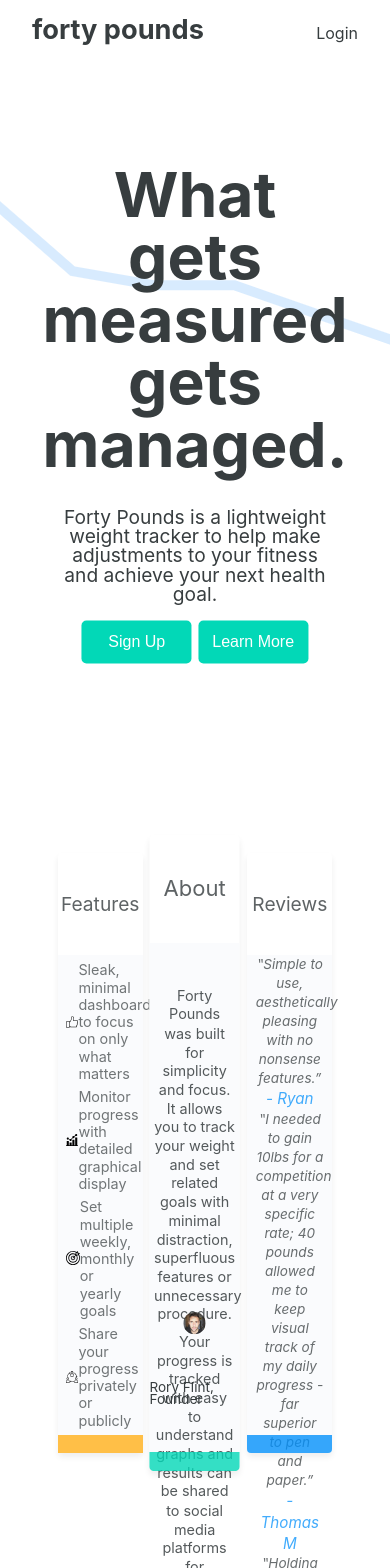
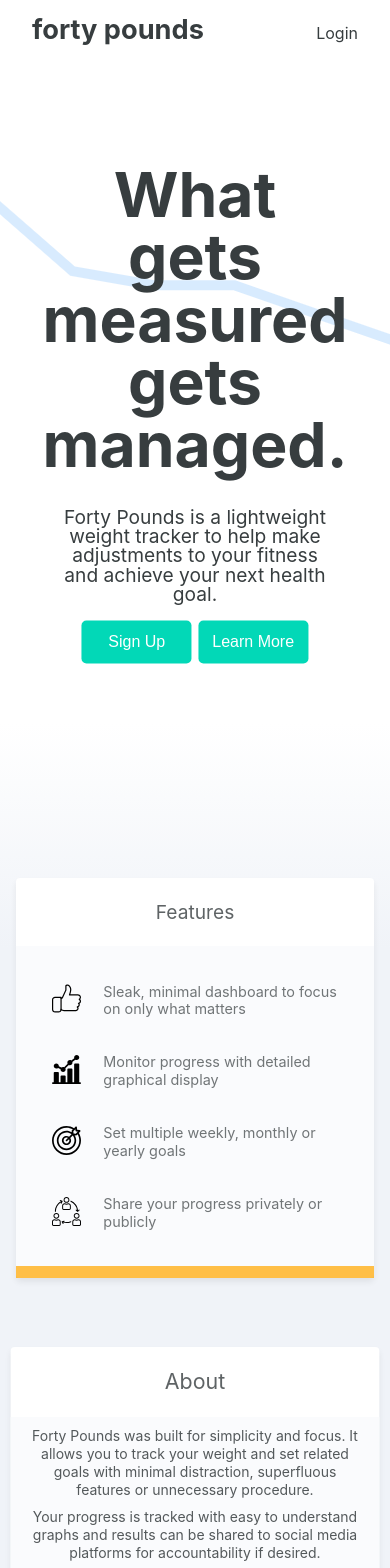
Before and after one commit to ruairidhflint/40lbs-frontend, a React (Create React App) app: page / in a window 390 px wide. Shown: the top 1568 px of the page. Built offline with nearby package versions, Linux system fonts and the light colour scheme.

Commit message:
Fix responsiveness on landing page

```diff
--- a/src/Components/LandingPageComponents/Cards/One.js
+++ b/src/Components/LandingPageComponents/Cards/One.js
@@ -52,13 +52,19 @@ const StyledCard = styled.div`
   flex-direction: column;
   transition: transform 0.3s ease-in-out;
 
-  @media(max-width: 860px) {
-    height: 600px;
-  }
-
   :hover {
     transform: scale(1.03);
     transition: transform 0.3s ease-in-out;
+  }
+
+  @media(max-width: 890px){
+    width: 87%;
+    height: 400px;
+  }
+
+  @media(max-width: 410px){
+    width: 100%;
+    height: 400px;
   }
 
   .title {
--- a/src/Components/LandingPageComponents/Cards/Three.js
+++ b/src/Components/LandingPageComponents/Cards/Three.js
@@ -43,8 +43,14 @@ const StyledCard = styled.div`
     transition: transform 0.3s ease-in-out;
   }
 
-  @media (max-width: 860px) {
-    height: 600px;
+  @media(max-width: 890px){
+    width: 90%;
+    height: 400px;
+  }
+
+  @media(max-width: 410px){
+    width: 100%;
+    height: 400px;
   }
 
   .title {
--- a/src/Components/LandingPageComponents/Cards/Two.js
+++ b/src/Components/LandingPageComponents/Cards/Two.js
@@ -50,8 +50,15 @@ const StyledCard = styled.div`
     transition: transform 0.3s ease-in-out;
   }
 
-  @media(max-width: 860px) {
-    height: 600px;
+  @media (max-width: 890px) {
+    width: 87%;
+    transform: scale(1.03);
+    height: 400px;
+  }
+
+  @media (max-width: 410px) {
+    width: 100%;
+    height: 400px;
   }
 
   .title {
@@ -91,9 +98,9 @@ const StyledCard = styled.div`
         opacity: 0.85;
         margin-bottom: 0.5rem;
 
-        @media(max-width:1111px){
-            font-size: 0.85rem;
-          }
+        @media (max-width: 1111px) {
+          font-size: 0.85rem;
+        }
       }
     }
 
--- a/src/Components/LandingPageComponents/LearnMore.js
+++ b/src/Components/LandingPageComponents/LearnMore.js
@@ -27,11 +27,10 @@ const StyledLearnMore = styled.section`
     ${(props) => props.theme.background} 15%
   );
   position: relative;
-  top: 750px;
+  top: 650px;
 
-  @media (max-width: 850px) {
-    width: 100%;
-    height: 100%;
+  @media(max-width: 890px){
+    height: 1500px;
   }
   #more {
     max-width: 1280px;
@@ -47,8 +46,15 @@ const StyledLearnMore = styled.section`
     bottom: 0;
     left: 0;
     right: 0;
+
+    @media(max-width: 890px){
+      height: 100%;
+      width: 100%;
+      flex-direction: column;
+      justify-content: space-evenly;
+      padding: 0 1rem;
+    }
   }
-
 `;
 
 export default LearnMore;
```
